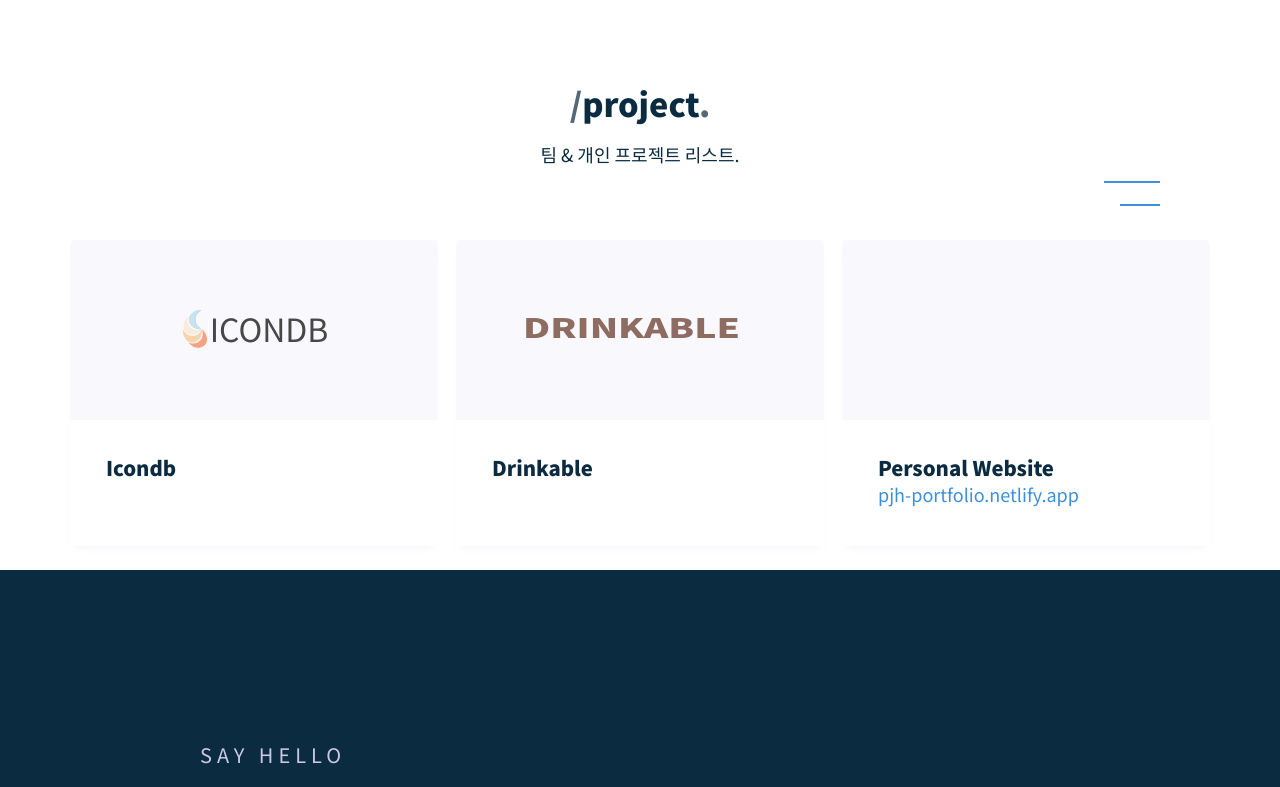
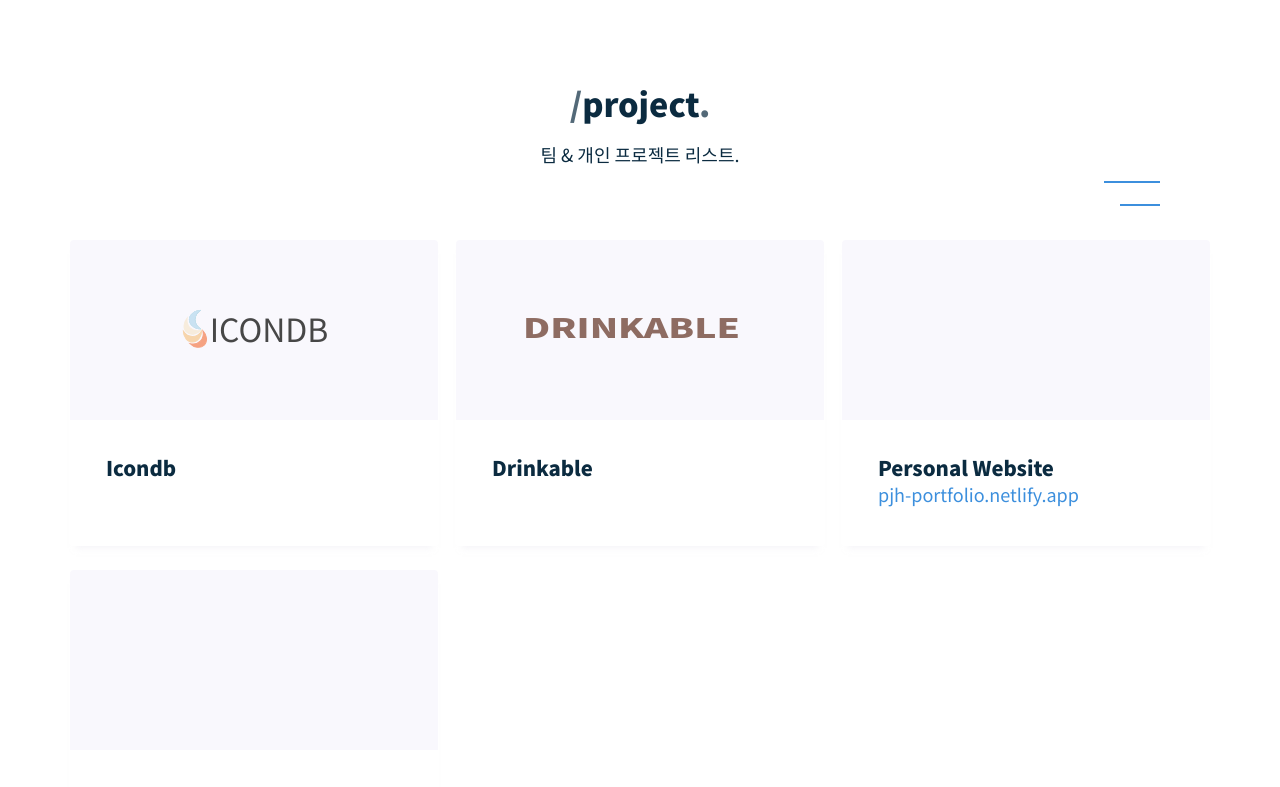
Before and after one commit to bbagbbagn2/PJH-Portfolio, a React (Create React App) app: page /project in a window 1280 px wide. Shown: the top 787 px of the page. Built offline with nearby package versions, Linux system fonts and the light colour scheme.

Commit message:
feat(data 파일에 block smith 추가

```diff
--- a/src/data.js
+++ b/src/data.js
@@ -14,4 +14,9 @@ export default [
         siteName: 'pjh-portfolio.netlify.app',
         internalPage: false,
     },
+    {
+        name: 'Block Smith',
+        siteName: null,
+        internalPage: false,
+    },
 ];
--- a/src/pages/Footer/Footer.tsx
+++ b/src/pages/Footer/Footer.tsx
@@ -12,17 +12,17 @@ type FooterProps = {
     isProjectFooter?: boolean;
 }
 
-export default function Footer({  isHomeFooter, isProjectFooter }: FooterProps) {
+export default function Footer({ isHomeFooter, isProjectFooter }: FooterProps) {
     const location = useLocation();
     const isHome = isHomeFooter !== undefined ? isHomeFooter : location.pathname === '/';
     const isProject = isProjectFooter !== undefined ? isProjectFooter : location.pathname === '/project';
 
     return (
-        <S.Footer id={isHome ? 'home' : isProject ? 'project' : ''}>
+        <S.Footer id="site=footer" className={isHome ? 'home-footer' : isProject ? 'project-footer' : ''}>
             <S.InnerContentBox>
                 <S.FooterMainBox>
                     <Basic />
-                    <CrossSiteNav classNameProject={isProject ? 'project' : ''}/>
+                    <CrossSiteNav classNameProject={isProject ? 'project' : ''} />
                 </S.FooterMainBox>
                 <S.FooterBottomBox>
                     <span>&copy; JH Portfolio 2023</span>
--- a/src/pages/Header/Header.styles.ts
+++ b/src/pages/Header/Header.styles.ts
@@ -11,7 +11,7 @@ export const Header = styled.header`
     font-size: 1rem;
     z-index: 1000;
 
-    & #site-header {
+    & .project-header {
         position: unset;
         padding-top: 3rem;
         padding-bottom: 3rem;
--- a/src/pages/Header/Header.tsx
+++ b/src/pages/Header/Header.tsx
@@ -11,7 +11,7 @@ type HeaderProps = {
     isProjectHeader?: boolean;
 }
 
-export default function Header({  isHomeHeader, isProjectHeader }: HeaderProps) {
+export default function Header({ isHomeHeader, isProjectHeader }: HeaderProps) {
     const [isMenuFocused, setIsMenuFocused] = useState(false);
 
     const handelMenuClick = () => {
@@ -31,7 +31,7 @@ export default function Header({  isHomeHeader, isProjectHeader }: HeaderProps)
     const isProject = isProjectHeader !== undefined ? isProjectHeader : location.pathname === '/project';
 
     return (
-        <S.Header id={isHome ? 'home' : isProject ? 'site-header' : ''}>
+        <S.Header id='site-header' className={isHome ? 'home-header' : isProject ? 'project-header' : ''}>
             <S.NavItem color='#FFF' onClick={handleHome}>HOME</S.NavItem>
             <S.MenuToggle
                 type="button"
```
Lines whose indentation alone changed are shown as unchanged.
